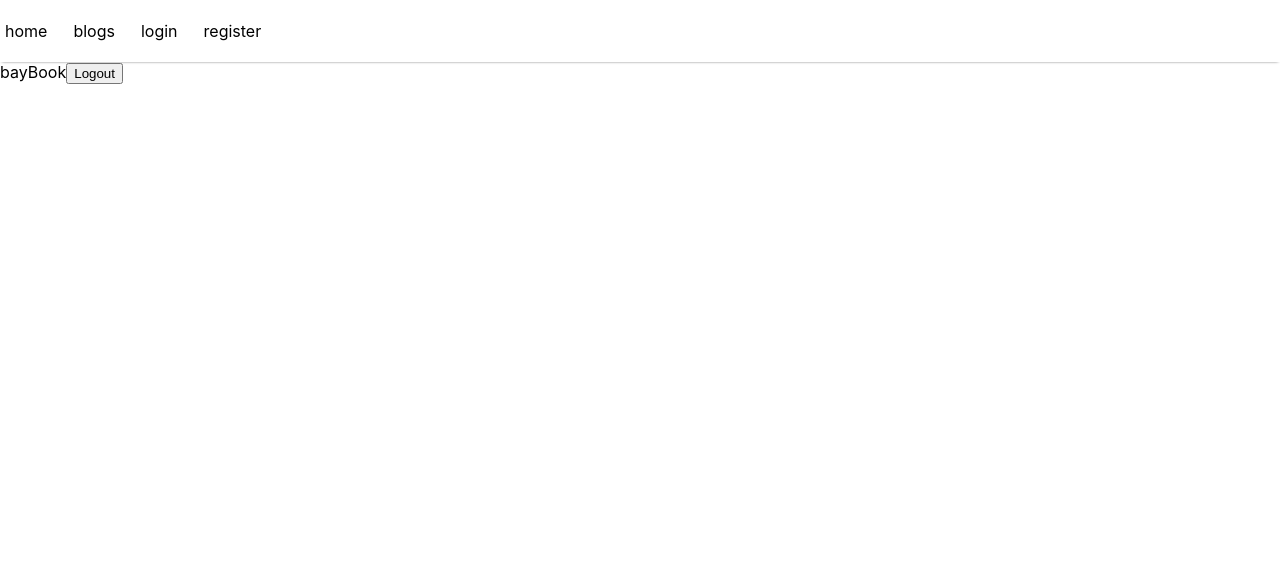
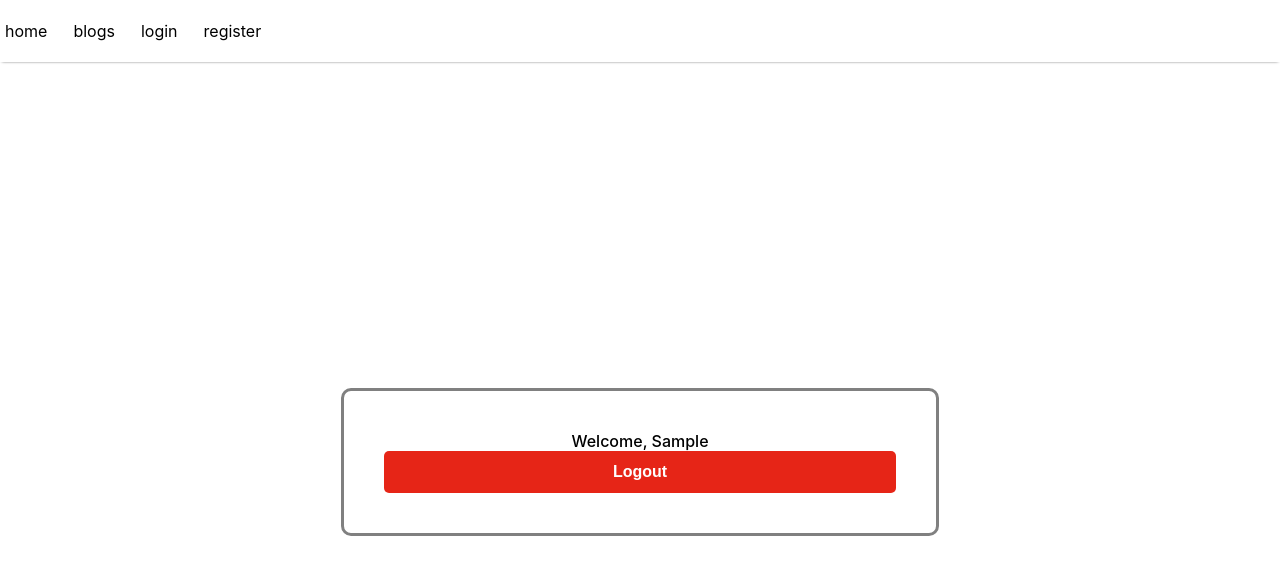
Before and after one commit to 5935512009/blogsProject_login, a React (Create React App) app in the folder blogs-project/: page / in a window 1280 px wide. Shown: the top 574 px of the page. Built offline with nearby package versions, Linux system fonts and the light colour scheme; sample sign-in values are in the browser's storage.

Commit message:
update:{css and show username}

```diff
--- a/blogs-project/src/pages/home/Home.jsx
+++ b/blogs-project/src/pages/home/Home.jsx
@@ -1,20 +1,39 @@
-import React from 'react';
+import React, { useState, useEffect } from 'react';
 import { useNavigate } from 'react-router-dom';
+import './home.css';
 
-// ใช้ class component ภายใน function component
 export default function Home() {
   const navigate = useNavigate();
-  const handleLogout = () =>{
-    localStorage.removeItem("token");
-    navigate("/login");
-    window.location.reload();
-  }
+  const [user, setUser] = useState(null);
+
+  useEffect(() => {
+    const userData = localStorage.getItem("user");
+    // loginResponse log ออกมาดู
+    const loginResponse = JSON.parse(localStorage.getItem("loginResponse"));
+      console.log(loginResponse);
+    if (userData) {
+      try {
+        setUser(JSON.parse(userData)); // แปลงจาก JSON กลับเป็น object
+      } catch (error) {
+        console.error("Invalid JSON data:", error);
+      }
+    }
+  }, []);
+  console.log("this is " + user);
+  const handleLogout = () => {
+    localStorage.removeItem("token"); // ลบ token
+    localStorage.removeItem("user");  // ลบข้อมูล user
+    navigate("/login"); // นำผู้ใช้ไปยังหน้า login
+    window.location.reload(); // รีโหลดหน้าใหม่
+  };
+
   return (
     <div className='home'>
-       <div className='bayBook'>
-        bayBook
+      <div className='bayBook'>
+        {/* แสดงชื่อผู้ใช้ ถ้ามี */}
+        {user ? <span>Welcome, {user.firstName}</span> : <span>Loading...</span>}
         <button className='logout' onClick={handleLogout}>Logout</button>
-       </div>
+      </div>
     </div>
   );
 }
--- /dev/null
+++ b/blogs-project/src/pages/home/home.css
@@ -0,0 +1,32 @@
+.home{
+    color: rgb(0, 0, 0);
+    font-weight: 500;
+    display: flex;
+    justify-content:center;
+    align-items:center;
+    height: 100vh;
+}
+.home .bayBook{
+    padding: 40px;
+    flex-direction:column;
+    text-align: center;
+    width: 40%;
+    border: 3px solid gray;
+    border-radius: 10px;
+}
+.home .bayBook button{
+    background-color: #e62517;
+    border: none;
+    color: white;
+    font-size: 16px;
+    font-weight: 600;
+    padding: 12px 20px;
+    border-radius: 5px;
+    cursor: pointer;
+    width: 100%;
+    transition: background-color 0.3s ease, box-shadow 0.3s ease;
+}
+.home .bayBook button:hover{
+    background-color: #be261b;
+    box-shadow: 0 4px 10px rgba(41, 128, 185, 0.2);
+}
```
